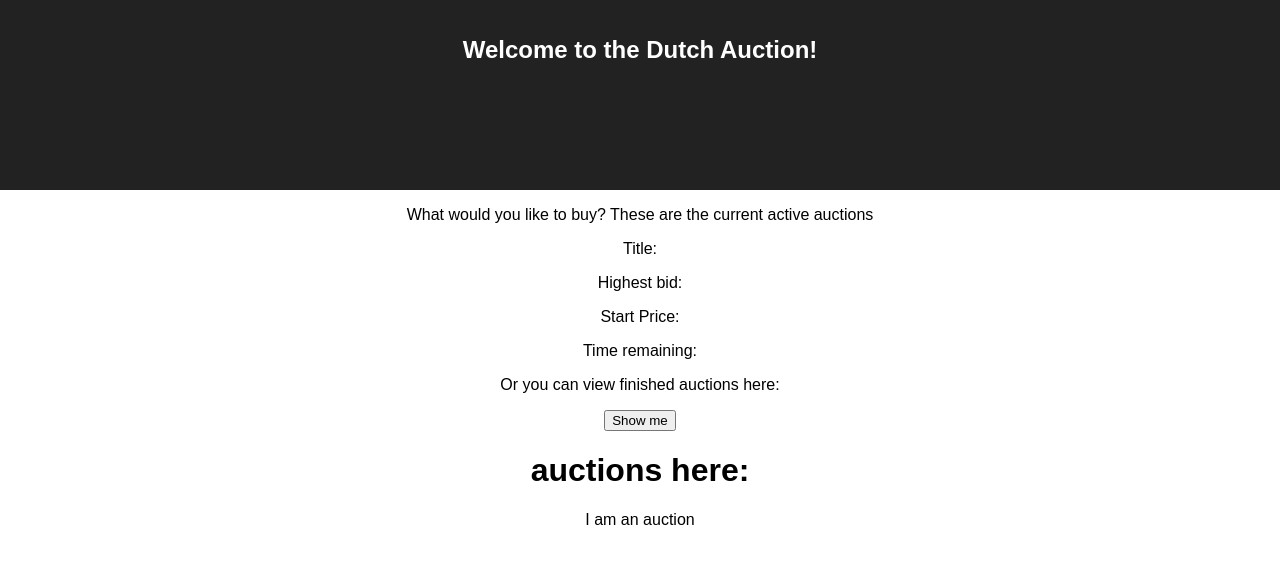
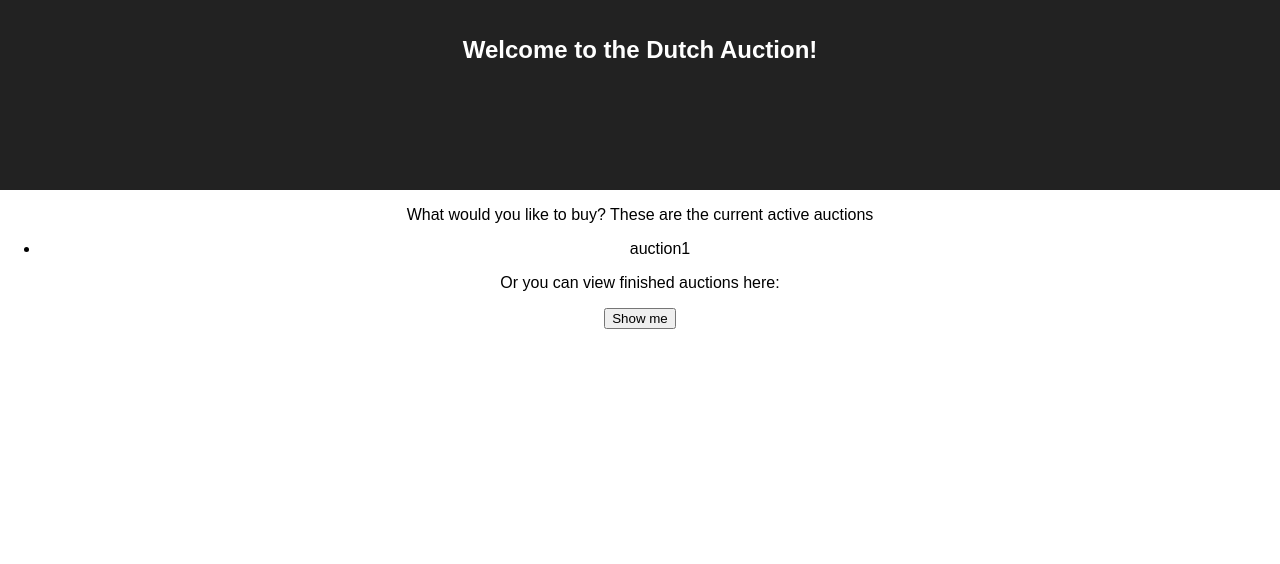
Before and after one commit to Samparkyn/dutch-auction, a React (Create React App) app: page /buy in a window 1280 px wide. Shown: the top 564 px of the page. Built offline with nearby package versions, Linux system fonts and the light colour scheme.

Commit message:
Add ItemsList component

```diff
--- a/src/App.js
+++ b/src/App.js
@@ -7,7 +7,7 @@ import {
 import { Home } from './pages/home'
 import { Buyer } from './pages/buyer'
 import { Seller } from './pages/seller'
-import { Item } from './components/item'
+import { ItemsList } from './components/itemsList'
 
 import './App.css';
 
--- a/src/AppState.js
+++ b/src/AppState.js
@@ -2,7 +2,7 @@ import React, { Component } from 'react';
 
 class AppState extends Component {
     state = {
-     auctions: "I am an auction",
+     auctions: ['auction1'],
      auctionTime: 5
     };
 
--- a/src/components/item/index.js
+++ /dev/null
@@ -1 +0,0 @@
-export { Item } from './item'
--- a/src/components/item/item.jsx
+++ /dev/null
@@ -1,16 +0,0 @@
-import React, { Component } from 'react'
-import { Link } from 'react-router-dom'
-
-export class Item extends Component {
-
-  render() {
-    console.log('props appstate', this.props)
-    return (
-      <div className="item__container">
-        <h1>auctions here:</h1>
-        <p>{this.props.appState.auctions}</p>
-      </div>
-    )
-
-  }
-}
--- /dev/null
+++ b/src/components/itemsList/index.js
@@ -0,0 +1 @@
+export { ItemsList } from './itemsList'
--- /dev/null
+++ b/src/components/itemsList/itemsList.jsx
@@ -0,0 +1,20 @@
+import React, { Component } from 'react'
+import { Link } from 'react-router-dom'
+
+export class ItemsList extends Component {
+
+  render() {
+    const auctionItems = this.props.appState.auctions;
+    const items = auctionItems.map((item, index) => <li key={index}>{item}</li>)
+    return (
+      <div className="item__container">
+        <ul>
+          {
+            items
+          }
+        </ul>
+      </div>
+    )
+
+  }
+}
--- a/src/pages/buyer/buy.jsx
+++ b/src/pages/buyer/buy.jsx
@@ -1,6 +1,6 @@
 import React from 'react'
 import { Link } from 'react-router-dom'
-import { Item } from '../../components/item/'
+import { ItemsList } from '../../components/itemsList/'
 
 export const Buyer = (props) => {
   console.log('buy.js', props)
@@ -8,20 +8,12 @@ export const Buyer = (props) => {
     <div className="buyer">
       <p className="buyer-text">What would you like to buy? These are the current active auctions </p>
       <div className="items__container">
-        <div>
-          <p>Title:</p>
-          <p>Highest bid:</p>
-          <p>Start Price:</p>
-          <p>Time remaining:</p>
-        </div>
-      </div>
-      <div>
+        <ItemsList {...props} />
         <p>Or you can view finished auctions here: </p>
         <Link className="btn__link" to="/finished-auctions">
           <button className="btn">Show me</button>
         </Link>
       </div>
-      <Item {...props} />
     </div>
   )
 }
```
